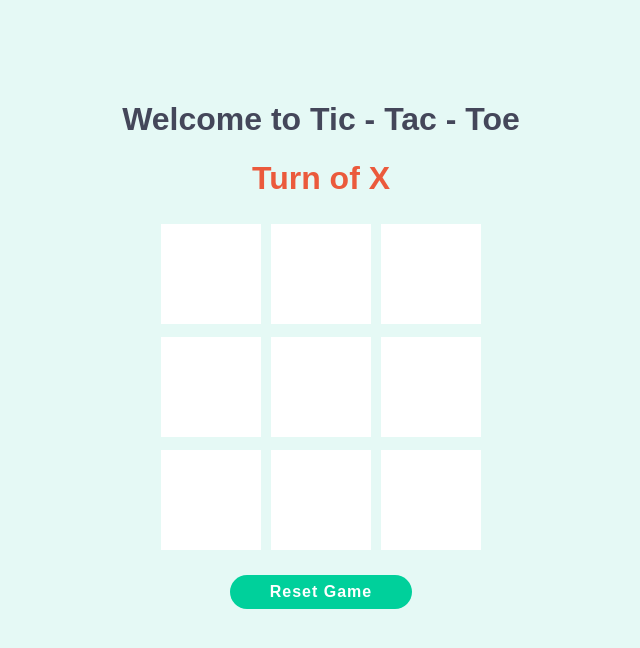
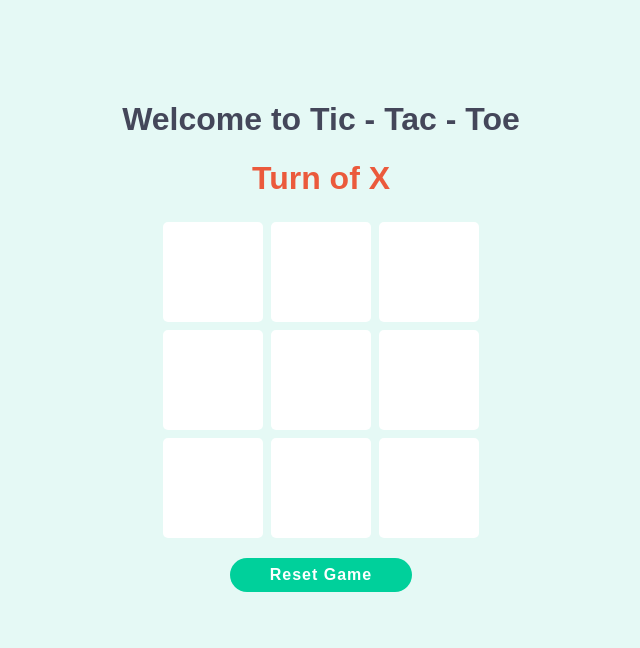
Before and after one commit to DevangSharma/react-tic-tac-toe, a React (Create React App) app: page / in a window 1280 px wide. Shown: the top 648 px of the page, without its empty margins (319-959 px from the left). Built offline with nearby package versions, Linux system fonts and the light colour scheme.

Commit message:
shift issue solved

```diff
--- a/src/GameComponents/style/style.css
+++ b/src/GameComponents/style/style.css
@@ -1,10 +1,15 @@
 .tile {
   background-color: white;
   border: none;
+  display: block;
+
   font-size: 6em;
   width: 100px;
   height: 100px;
   font-family: Arial, Helvetica, sans-serif;
+  line-height: 0.75em;
+  border-radius: 5px;
+  overflow: visible;
 }
 
 .player-O {
@@ -19,12 +24,15 @@
   color: #ffb61b;
 }
 
-td,
-tr {
+td {
   padding: 4px;
   margin: 0;
 }
 
+table {
+  border-spacing: 0;
+  border-collapse: collapse;
+}
 .home {
   display: flex;
   height: 80vh;
```
Also changed, not shown: src/constants.js (+4 -4 lines).
